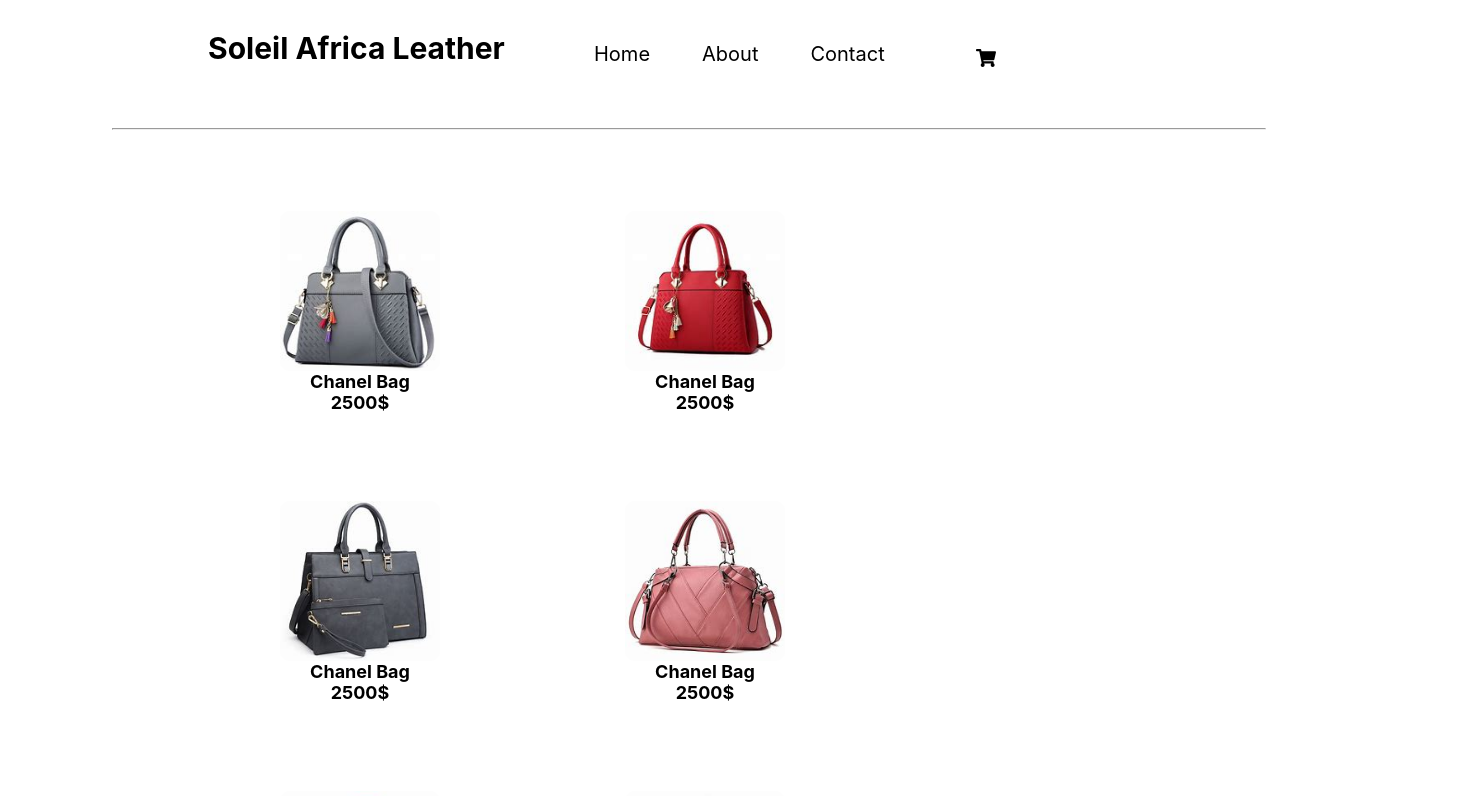
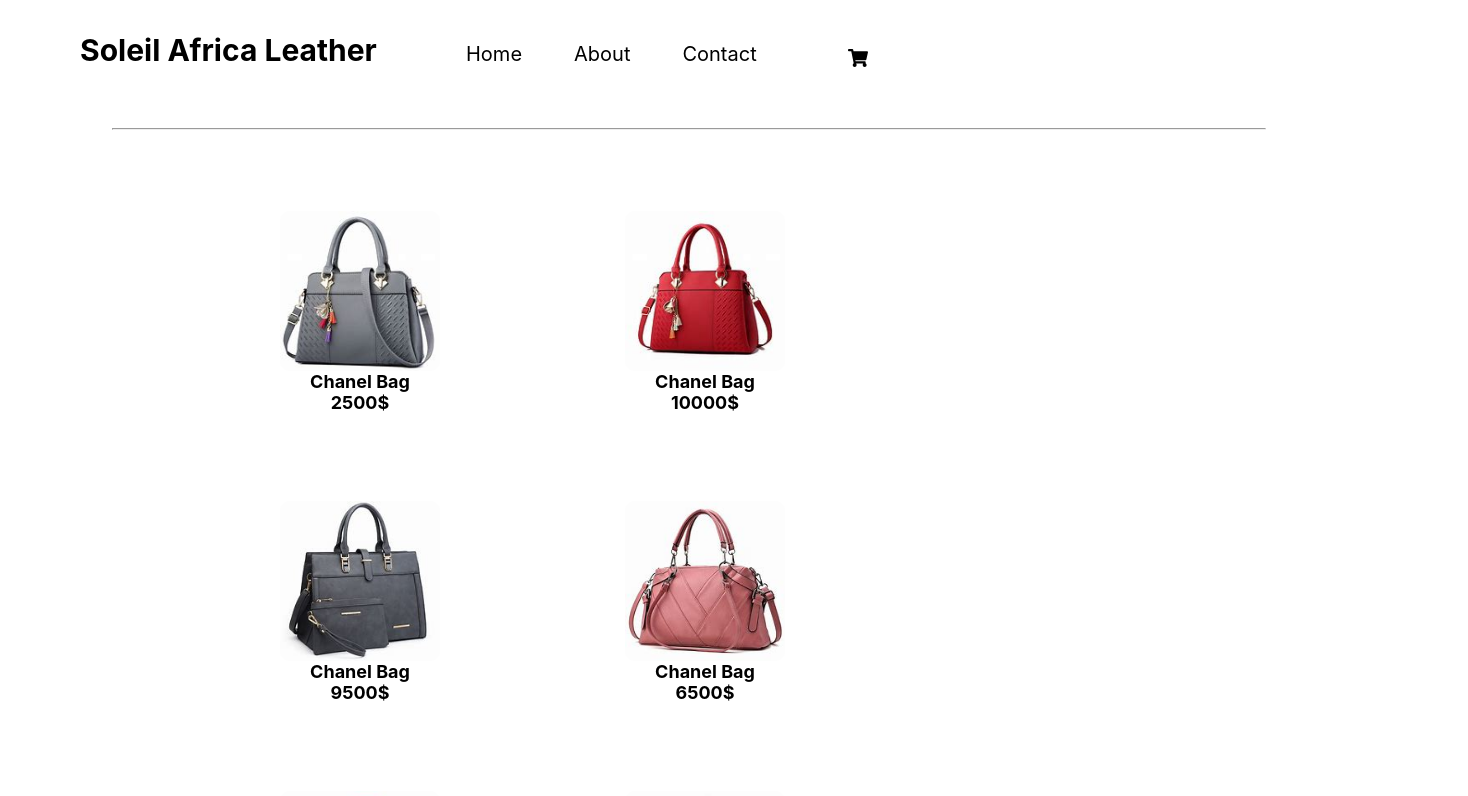
Before and after one commit to Mikee100/Mathubusiness, a React (Create React App) app in the folder mathubusiness/: page /products in a window 1280 px wide. Shown: the top 796 px of the page, 1468 px wide, since content can reach past the window. Built offline with nearby package versions, Linux system fonts and the light colour scheme.

Commit message:
work on appearance

```diff
--- a/mathubusiness/src/App.js
+++ b/mathubusiness/src/App.js
@@ -78,21 +78,21 @@
 
 
 <main>
- <Navbar  cartItems={cartItems} />
+
 
 
       <Routes>
 
-   <Route path="/navbar" element={<Navbar />}/>
+
 
 <Route path="/routees"  element={<Routees  />}/>
 <Route path='products' element={<Products productItems={productItems} handleAddProduct={handleAddProduct}   />}  />
 <Route path='about' element={<About />}  />
 <Route path='shoppingcart' element={<Shoppingcart cartItems={cartItems} handleAddProduct={handleAddProduct} handleRemoveProduct={handleRemoveProduct} handleCartClearance={handleCartClearance} />}  />
 <Route path='contact' element={<Contact />}  />
-
+<Route path="/navbar" element={<Navbar />}/>
 </Routes>
-
+<Navbar  cartItems={cartItems} />
  </main>
 
       </BrowserRouter>
--- a/mathubusiness/src/data.js
+++ b/mathubusiness/src/data.js
@@ -14,7 +14,7 @@
     about:
       "this is a very good looking Chanel bag from Spain made of pure cotton",
 
-    price: 2500,
+    price: 10000,
   },
   {
     id: 2,
@@ -23,7 +23,7 @@
     about:
       "this is a very good looking Chanel bag from Spain made of pure cotton",
 
-    price: 2500,
+    price: 9500,
   },
   {
     id: 3,
@@ -31,7 +31,7 @@
     title: "Chanel Bag",
     about:
       "this is a very good looking Chanel bag from Spain made of pure cotton",
-    price: 2500,
+    price: 6500,
   },
   {
     id: 4,
@@ -39,7 +39,7 @@
     about:
       "this is a very good looking Chanel bag from Spain made of pure cotton",
     title: "Chanel Bag",
-    price: 2500,
+    price: 5500,
   },
   {
     id: 5,
@@ -48,7 +48,7 @@
     about:
       "this is a very good looking Chanel bag from Spain made of pure cotton",
 
-    price: 2500,
+    price: 4500,
   },
   {
     id: 6,
@@ -57,7 +57,7 @@
     about:
       "this is a very good looking Chanel bag from Spain made of pure cotton",
 
-    price: 2500,
+    price: 10500,
   },
 
   {
@@ -67,7 +67,7 @@
     about:
       "this is a very good looking Chanel bag from Spain made of pure cotton",
 
-    price: 2500,
+    price: 12500,
   },
 ];
 
--- a/mathubusiness/src/pages/navbar.css
+++ b/mathubusiness/src/pages/navbar.css
@@ -1,12 +1,11 @@
 .nav{
-    position: absolute;
+    position: fixed;
     width:100%;
-    padding:30px;
+    height: 8rem;
     top:0rem;
-    left: 8rem;
+    left: 0rem;
 
-
-}
+  }
 
 ul {
     position: absolute;
@@ -40,6 +39,7 @@
     font-weight: 700;
     left:5rem;
     color: black;
+    top:2rem;
 
 }
 .nav_line{
```
